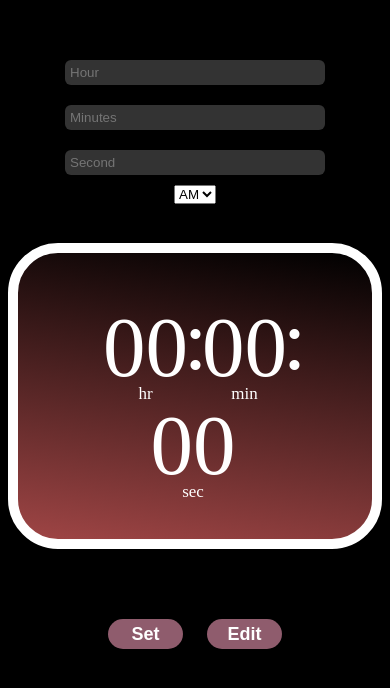
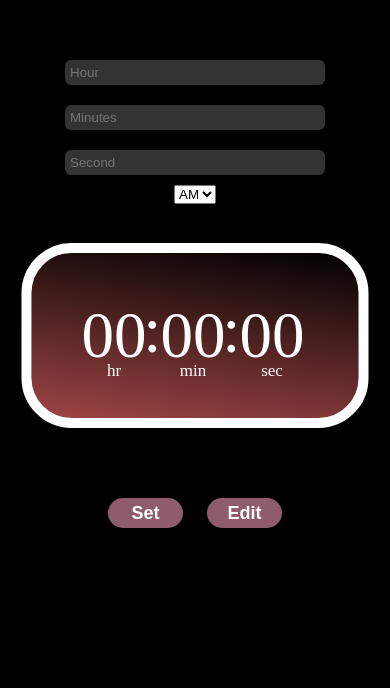
Before and after one commit to saleh1992/Clock-Project-Javascript, a plain HTML site: page index.html in a window 390 px wide. Drawn offline with Linux system fonts and the light colour scheme.

Commit message:
Update style.css

```diff
--- a/style.css
+++ b/style.css
@@ -48,7 +48,13 @@ div {
   font-size: 85px;
   color: #ffffff;
 }
-
+@media (max-width: 450px) {
+  #sec,
+  #min,
+  #hour {
+    font-size: 65px;
+  }
+}
 #min::before,
 #hour::before {
   content: ":";
```
